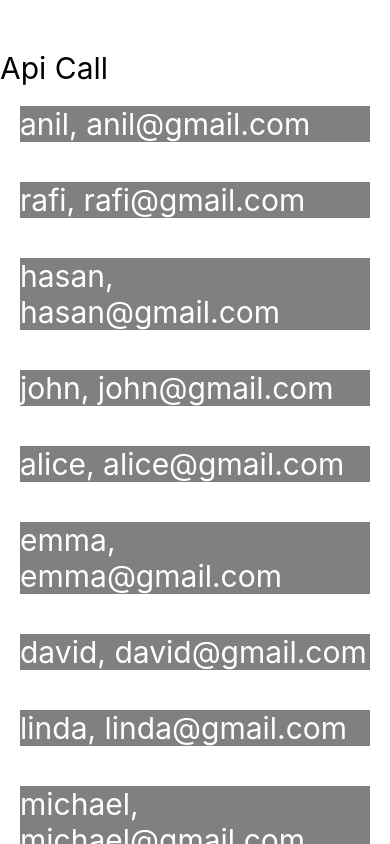
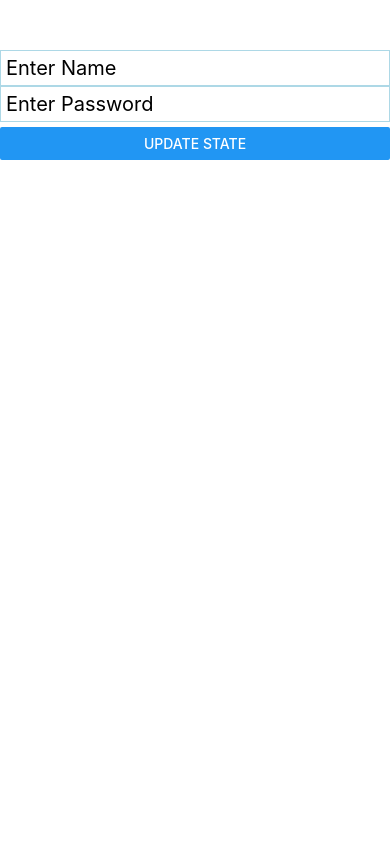
Before and after one commit to abdulkader789/ReactNativeApp, a React Native app: screen / in a window 390 px wide. Built offline with nearby package versions, Linux system fonts and the light colour scheme.

Commit message:
Program-12:useRef to focus on current input

```diff
--- a/App.js
+++ b/App.js
@@ -1,37 +1,26 @@
-import React, { useEffect, useState } from 'react'
-import { Button, FlatList, Modal, Text, View } from 'react-native';
+import React, { useEffect, useRef, useState } from 'react'
+import { Button, FlatList, Modal, Text, TextInput, View } from 'react-native';
 const App = () => {
-  const userData = [
-    { name: 'anil', email: 'anil@gmail.com' },
-    { name: 'rafi', email: 'rafi@gmail.com' },
-    { name: 'hasan', email: 'hasan@gmail.com' },
-    { name: 'john', email: 'john@gmail.com' },
-    { name: 'alice', email: 'alice@gmail.com' },
-    { name: 'emma', email: 'emma@gmail.com' },
-    { name: 'david', email: 'david@gmail.com' },
-    { name: 'linda', email: 'linda@gmail.com' },
-    { name: 'michael', email: 'michael@gmail.com' },
-    { name: 'olivia', email: 'olivia@gmail.com' },
-    { name: 'sara', email: 'sara@gmail.com' },
-    { name: 'peter', email: 'peter@gmail.com' },
-    { name: 'jennifer', email: 'jennifer@gmail.com' },
-    { name: 'kevin', email: 'kevin@gmail.com' },
-    { name: 'natalie', email: 'natalie@gmail.com' }
-  ];
-  const [user, setUser] = useState(userData)
+  const input = useRef(null)
 
+  const updateInput = () => {
+    if (input.current) {
+      input.current.focus();
+      input.current.setNativeProps({
+        style: {
+          color: 'red'
+        }
+      })
+    }
 
+  }
   return (
     <View style={{ flex: 1, paddingTop: 50 }}>
-      <Text style={{ fontSize: 30 }}>Api Call</Text>
-      <FlatList
-        data={user}
-        renderItem={({ item }) =>
-          <Text style={{ fontSize: 30, backgroundColor: 'gray', color: 'white', margin: 20 }}>{item.name}, {item.email}</Text>
-        }
-      >
-
-      </FlatList>
+      <View style={{ marginBottom: 5 }}>
+        <TextInput ref={input} style={{ fontSize: 20, padding: 5, borderWidth: 1, borderColor: 'lightblue' }} placeholder='Enter Name'></TextInput>
+        <TextInput style={{ fontSize: 20, padding: 5, borderWidth: 1, borderColor: 'lightblue' }} placeholder='Enter Password'></TextInput>
+      </View>
+      <Button title='Update State' onPress={updateInput}></Button>
     </View >
   )
 
```
